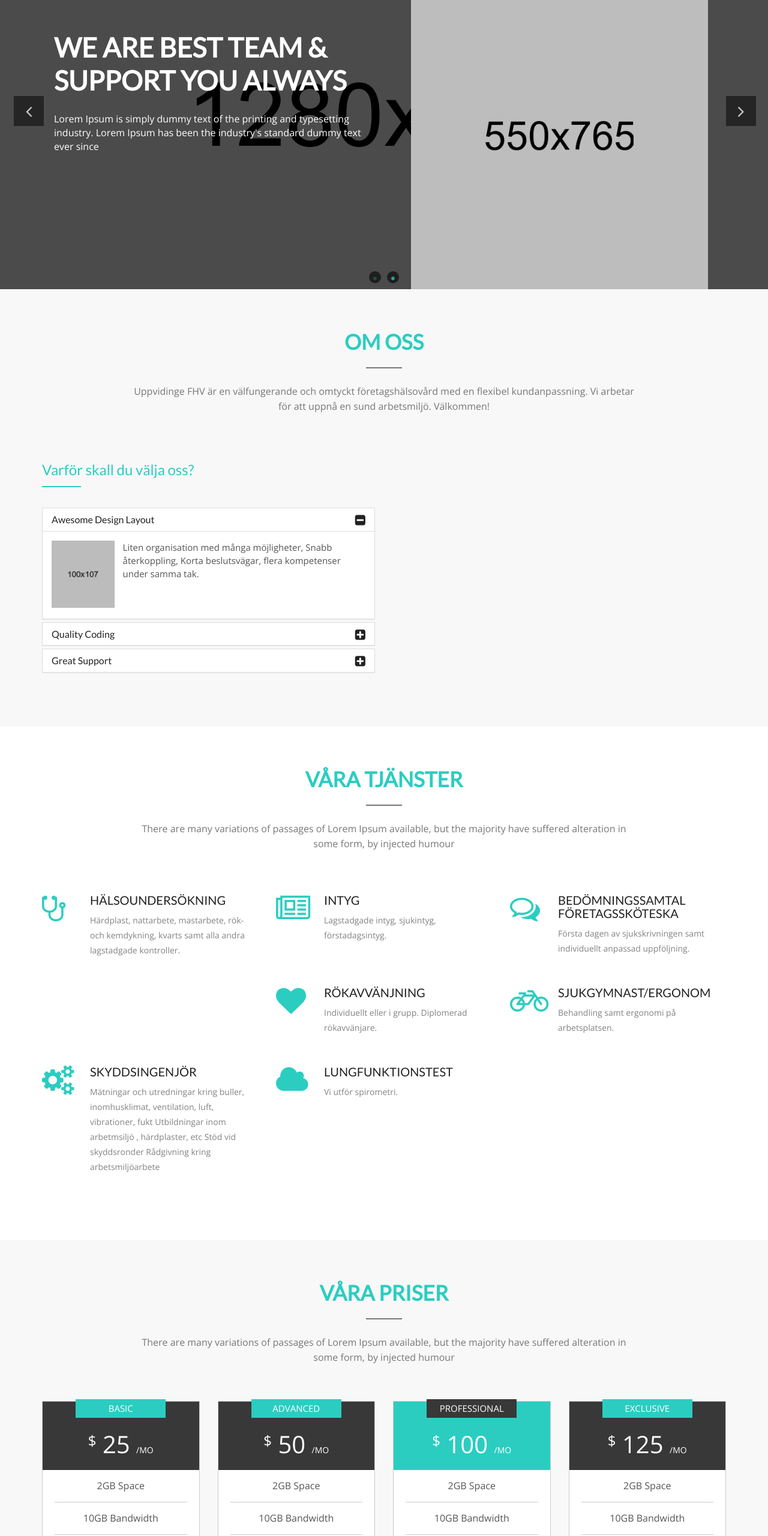
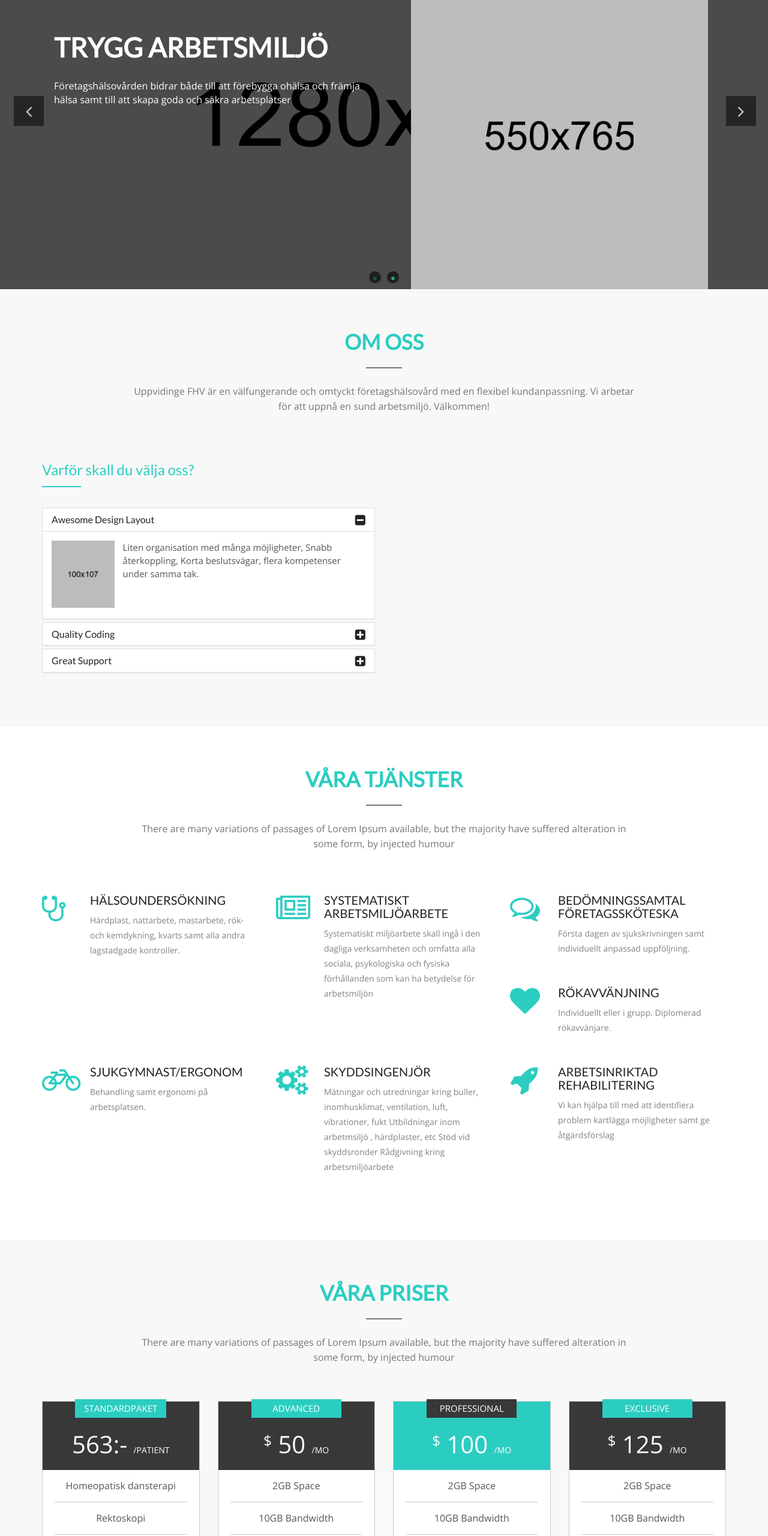
Before and after one commit to johnerlandsson/foretagshalsa_web, a plain HTML site: page index.html in a window 1280 px wide. Shown: the part 240-2800 px from the top of the page at 60% size. Drawn offline with nearby package versions, Linux system fonts and the light colour scheme; a web font is replaced by a local one.

Commit message:
Tiny text addition

```diff
--- a/index.html
+++ b/index.html
@@ -76,6 +76,12 @@
                   <div class="phone">
                     <i class="fa fa-phone"></i>
                     0481 366930
+                  </div>
+                </li>
+                <li>
+                  <div class="phone">
+                    <i class="fa fa-phone"></i>
+                    0481 366933
                   </div>
                 </li>
                 <li>
@@ -216,8 +222,8 @@
             <div class="row">
               <div class="col-md-6 col-sm-6">
                 <div class="slide-article">
-                  <h1 class="wow fadeInUp" data-wow-duration="0.5s" data-wow-delay="0.5s">We are Best Team & Support you always</h1>
-                  <p class="wow fadeInUp" data-wow-duration="0.5s" data-wow-delay="0.75s">Lorem Ipsum is simply dummy text of the printing and typesetting industry. Lorem Ipsum has been the industry's standard dummy text ever since</p>
+                  <h1 class="wow fadeInUp" data-wow-duration="0.5s" data-wow-delay="0.5s">Trygg arbetsmiljö</h1>
+                  <p class="wow fadeInUp" data-wow-duration="0.5s" data-wow-delay="0.75s">Företagshälsovården bidrar både till att förebygga ohälsa och främja hälsa samt till att skapa goda och säkra arbetsplatser</p>
                   <!--<a class="read-more-btn wow fadeInUp" data-wow-duration="1s" data-wow-delay="1s" href="#">Read More</a>-->
                 </div>
               </div>
@@ -333,8 +339,8 @@
               <div class="col-md-4 col-sm-6">
                 <div class="single-service wow zoomIn">
                   <i class="fa fa-newspaper-o service-icon"></i>
-                  <h4 class="service-title">Intyg</h4>
-                  <p>Lagstadgade intyg, sjukintyg, förstadagsintyg.</p>
+                  <h4 class="service-title">Systematiskt arbetsmiljöarbete</h4>
+                  <p>Systematiskt miljöarbete skall ingå i den dagliga verksamheten och omfatta alla sociala, psykologiska och fysiska förhållanden som kan ha betydelse för arbetsmiljön</p>
                 </div>
               </div>
               <!-- End single service -->
@@ -380,9 +386,9 @@
               <!-- Start single service -->
               <div class="col-md-4 col-sm-6">
                 <div class="single-service wow zoomIn">
-                  <i class="fa fa-cloud service-icon"></i>
-                  <h4 class="service-title">Lungfunktionstest</h4>
-                  <p>Vi utför spirometri.</p>
+                  <i class="fa fa-rocket service-icon"></i>
+                  <h4 class="service-title">Arbetsinriktad rehabilitering</h4>
+                  <p>Vi kan hjälpa till med att identifiera problem kartlägga möjligheter samt ge åtgärdsförslag</p>
                 </div>
               </div>
               <!-- End single service -->
@@ -411,24 +417,24 @@
               <div class="col-md-3 col-sm-6 col-xs-12">
                 <div class="single-table-price wow fadeInUp" data-wow-duration="0.5s" data-wow-delay="0.5s">
                   <div class="price-header">
-                    <span class="price-title">Basic</span>
+                    <span class="price-title">Standardpaket</span>
                     <div class="price">
-                      <sup class="price-up">$</sup>
-                      25
-                      <span class="price-down">/mo</span>
+                      <sup class="price-up"></sup>
+                      563:-
+                      <span class="price-down">/patient</span>
                     </div>
                   </div>
                   <div class="price-article">
                     <ul>
-                      <li>2GB Space</li>
-                      <li>10GB Bandwidth</li>
-                      <li>Free Domain</li>
-                      <li>Free Email</li>
-                      <li>Unlimited Support</li>
+                      <li>Homeopatisk dansterapi</li>
+                      <li>Rektoskopi</li>
+                      <li>Spirituell detox</li>
+                      <li>Chemtrail analys</li>
+                      <li>Aurafotografering</li>
                     </ul>
                   </div>
                   <div class="price-footer">
-                    <a class="purchase-btn" href="#">Purchase</a>
+                    <!--<a class="purchase-btn" href="#">Purchase</a>-->
                   </div>
                 </div>
               </div>
```
Also changed, not shown: contact.html (+8 -1 lines), service.html (+6 -0 lines).
